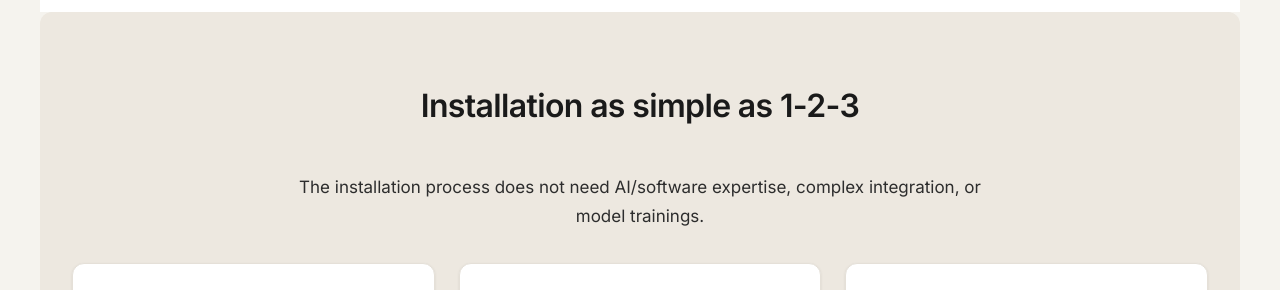
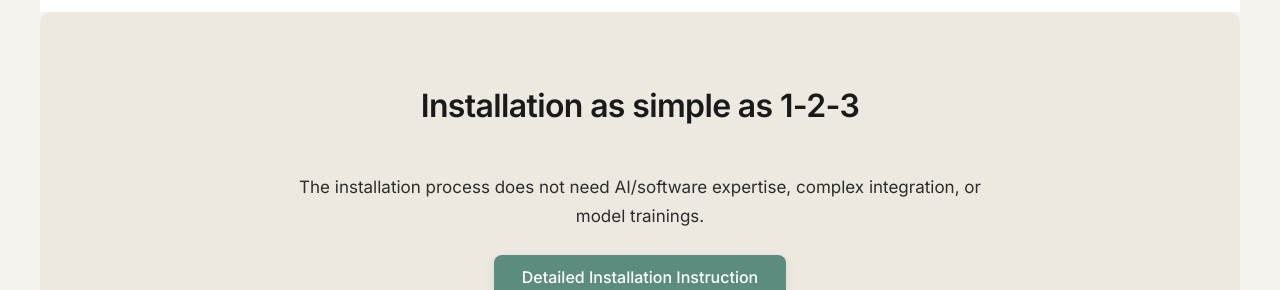
Before and after one commit to mokcontoro/visant_web, a website: page index.html in a window 1280 px wide. Shown: the part 850-1140 px from the top of the page. Drawn offline with Linux system fonts and the light colour scheme.

Commit message:
Add detailed installation instruction button and style updates
Introduced a new call-to-action button for detailed installation instructions on the index page. Updated button styles for improved visibility and user interaction, including hover effects for better user experience.

```diff
--- a/index.html
+++ b/index.html
@@ -282,6 +282,15 @@
       justify-content: center;
       line-height: 1;
       box-shadow: var(--shadow-md);
+    }
+
+    .cta-btn.install-detail {
+      margin-top: 1.5rem;
+      background-color: #5B8C7D;
+    }
+
+    .cta-btn.install-detail:hover {
+      background-color: #4A7566;
     }
 
     .cta-btn:hover {
@@ -745,6 +754,7 @@
     <h2>Installation as simple as 1-2-3</h2>
     <p>The installation process does not need AI/software expertise, complex integration, or model trainings.
     </p>
+    <a class="cta-btn install-detail" href="install.html">Detailed Installation Instruction</a>
     <div class="install-steps">
       <div class="install-step">
         <img src="image/1_installation.png" alt="Install the Visant camera">
```
